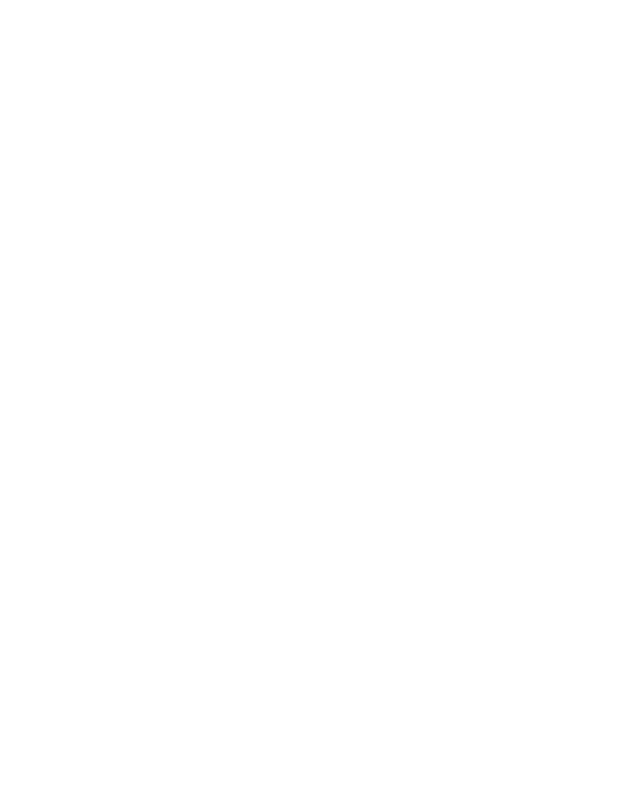
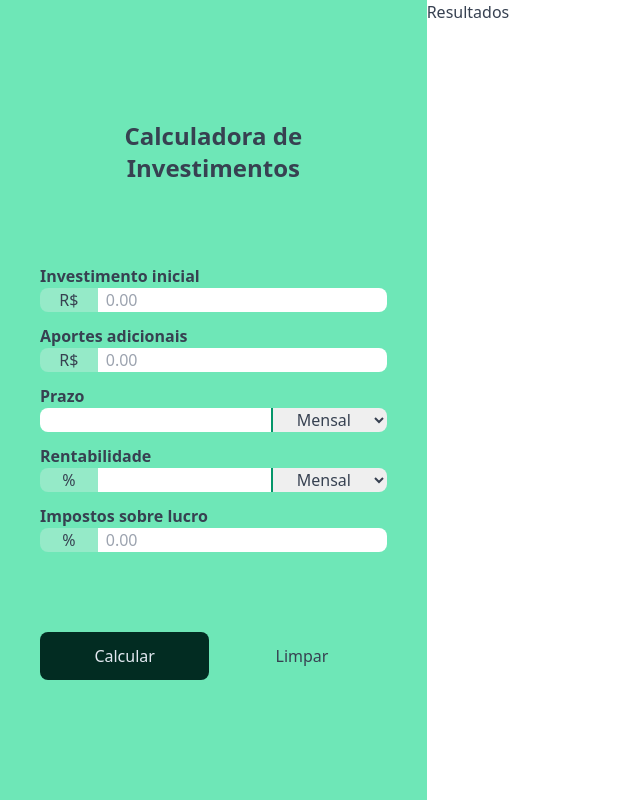
Before and after one commit to sophiavieceli/projetoCalculadoraInvestimentos, a website built with Vite: page index.html in a window 1280 px wide. Shown: the whole page, without its empty margins (0-640 px from the left). Built offline with nearby package versions, Linux system fonts and the light colour scheme.

Commit message:
Formulário de investimento e arquivo de cálculo de projeções criados

```diff
--- a/index.html
+++ b/index.html
@@ -4,7 +4,139 @@
         <meta charset="UTF-8" />
         <meta name="viewport" content="width=device-width, initial-scale=1.0" />
         <link rel="stylesheet" href="./style.css" />
-        <title></title>
+        <title>Calculadora de Investimentos</title>
     </head>
-    <body></body>
+    <body class="h-dvh grid grid-rows-2 grid-cols-3 text-gray-700">
+        <aside
+            class="bg-emerald-300 row-span-2 flex flex-col gap-20 items-center justify-center text-center py-8 px-10"
+        >
+            <h1 class="text-2xl font-semibold">Calculadora de Investimentos</h1>
+            <form class="w-full flex flex-col gap-3">
+                <div class="flex w-full flex-col">
+                    <label
+                        for="starting-amount"
+                        class="self-start font-semibold"
+                        >Investimento inicial</label
+                    >
+                    <div class="flex">
+                        <input
+                            value="R$"
+                            class="w-1/6 text-center rounded-l-lg"
+                            type="text"
+                            disabled
+                        />
+                        <input
+                            type="text"
+                            class="w-5/6 rounded-r-lg px-2"
+                            id="starting-amount"
+                            placeholder="0.00"
+                        />
+                    </div>
+                </div>
+
+                <div class="flex w-full flex-col">
+                    <label
+                        for="additional-contribution"
+                        class="self-start font-semibold"
+                        >Aportes adicionais</label
+                    >
+                    <div class="flex">
+                        <input
+                            value="R$"
+                            class="w-1/6 text-center rounded-l-lg"
+                            type="text"
+                            disabled
+                        />
+                        <input
+                            type="text"
+                            class="w-5/6 rounded-r-lg px-2"
+                            id="additional-contribution"
+                            placeholder="0.00"
+                        />
+                    </div>
+                </div>
+
+                <div class="flex w-full flex-col">
+                    <label for="time-amount" class="self-start font-semibold"
+                        >Prazo</label
+                    >
+                    <div class="flex">
+                        <input
+                            type="text"
+                            class="w-2/3 rounded-l-lg px-2"
+                            id="time-amount"
+                        />
+                        <select
+                            id="time-amount-period"
+                            class="w-1/3 text-center rounded-r-lg border-l-2 border-emerald-600 hover:bg-emerald-950 hover:text-slate-200"
+                        >
+                            <option value="monthy">Mensal</option>
+                            <option value="yearly">Anual</option>
+                        </select>
+                    </div>
+                </div>
+
+                <div class="flex w-full flex-col">
+                    <label for="return-rate" class="self-start font-semibold"
+                        >Rentabilidade</label
+                    >
+                    <div class="flex">
+                        <input
+                            value="%"
+                            class="w-1/6 text-center rounded-l-lg"
+                            type="text"
+                            disabled
+                        />
+                        <!-- value = valor inicial, padrão -->
+                        <!-- disabled pra não poder digitar -->
+                        <input
+                            type="text"
+                            class="w-1/2 px-2"
+                            id="return-rate"
+                        />
+                        <select
+                            id="evaluation-period"
+                            class="w-1/3 text-center rounded-r-lg border-l-2 border-emerald-600 hover:bg-emerald-950 hover:text-slate-200"
+                        >
+                            <option value="monthy">Mensal</option>
+                            <option value="yearly">Anual</option>
+                        </select>
+                    </div>
+                </div>
+
+                <div class="flex w-full flex-col">
+                    <label for="tax-rate" class="self-start font-semibold"
+                        >Impostos sobre lucro</label
+                    >
+                    <div class="flex">
+                        <input
+                            value="%"
+                            class="w-1/6 text-center rounded-l-lg"
+                            type="text"
+                            disabled
+                        />
+                        <input
+                            type="text"
+                            class="w-5/6 rounded-r-lg px-2"
+                            id="tax-rate"
+                            placeholder="0.00"
+                        />
+                    </div>
+                </div>
+            </form>
+            <div class="flex h-12 gap-2 w-full">
+                <button
+                    class="w-1/2 rounded-lg bg-emerald-950 text-slate-200 hover:bg-emerald-800"
+                >
+                    Calcular
+                </button>
+                <button class="w-1/2 rounded-lg hover:bg-emerald-500">
+                    Limpar
+                </button>
+            </div>
+        </aside>
+        <main class="row-span-2 col-span-2">
+            <p>Resultados</p>
+        </main>
+    </body>
 </html>
--- /dev/null
+++ b/src/investimentGoals.js
@@ -0,0 +1,74 @@
+// códigos responsáveis pelas projeções dos investimentos
+
+function convertToMonthlyReturnRate(yearlyReturnRate) {
+    return yearlyReturnRate ** (1 / 12);
+}
+
+function generateReturnsArray(
+    startingAmount = 0,
+    timeHorizon = 0,
+    timePeriod = "monthly" /*prazo mensal ou anual*/,
+    monthlyContribution = 0,
+    returnRate = 0,
+    returnTimeFrame = "monthly" /*rentabilidade mensal ou anual*/
+) {
+    // mensal pro anual: m * (1.05)^12
+    // anual pro mensal (tudo tá sendo feito por mês, mas o usuário pode colocar rentabilidade anual): 20% ao ano (1.2) = (1.2)^1/12 ao mês
+    // é essencial informar a quantia inicial e o tempo - se não informar a taxa de retorno tudo bem, vai ser como se só estivesse acumulando o dinheiro
+    if (!timeHorizon || !startingAmount) {
+        /* se algum deles for 0 é falsy, então isso dá true */
+        // ou a pessoa colocou nada ou tá usando os valores padrão
+        throw new Error(
+            "Investimento inicial e prazo devem ser preenchidos com valores positivos."
+        );
+        // manteve os valores padrão pra melhorar a legibilidade, mostrar a cara dos valores esperados - no if é a regra de negócio mesmo - tudo bem o código ser redundante
+    }
+
+    const finalReturnRate =
+        returnTimeFrame === "monthly"
+            ? 1 + returnRate / 100
+            : convertToMonthlyReturnRate(1 + returnRate / 100);
+
+    const finalTimeHorizon =
+        timePeriod === "monthly" ? timeHorizon : timeHorizon * 12;
+
+    const referenceInvestimentObject = {
+        investedAmount: startingAmount,
+        interestReturns: 0 /* retornos com juros, rendimento do último mês */,
+        totalInterestReturns: 0 /* quanto já rendeu dês do início */,
+        month: 0 /* quantos meses se passaram */,
+        totalAmount:
+            startingAmount /* tudo que já investiu e tudo que já rendeu - soma do 1º e 3º campos */,
+    };
+
+    const returnsArray = [
+        referenceInvestimentObject /* informação de onde partiu */,
+    ];
+    for (
+        let timeReference = 1;
+        timeReference <= finalTimeHorizon;
+        timeReference++
+    ) {
+        // montanto cada um dos campos pra preencher o obj padrão
+        const totalAmount =
+            returnsArray[timeReference - 1].totalAmount * finalReturnRate +
+            monthlyContribution;
+        // startingAmount * finalReturnRate +
+        // monthlyContribution; /* valor total ao término do mês*/
+
+        const interestReturns =
+            returnsArray[timeReference - 1].totalAmount * finalReturnRate;
+
+        const investedAmount =
+            startingAmount + monthlyContribution * timeReference;
+        const totalInterestReturns = totalAmount - investedAmount;
+        returnsArray.push({
+            investedAmount,
+            interestReturns,
+            totalInterestReturns,
+            month: timeReference,
+            totalAmount,
+        });
+    }
+    return returnsArray;
+}
```
Also changed, not shown: main.js (added).
